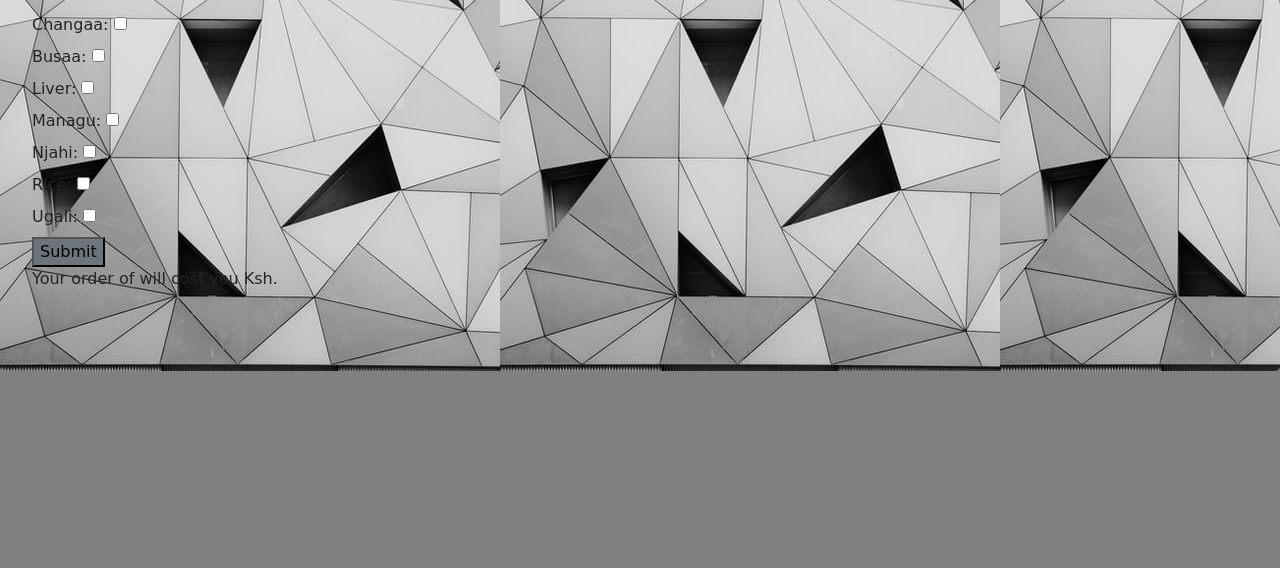
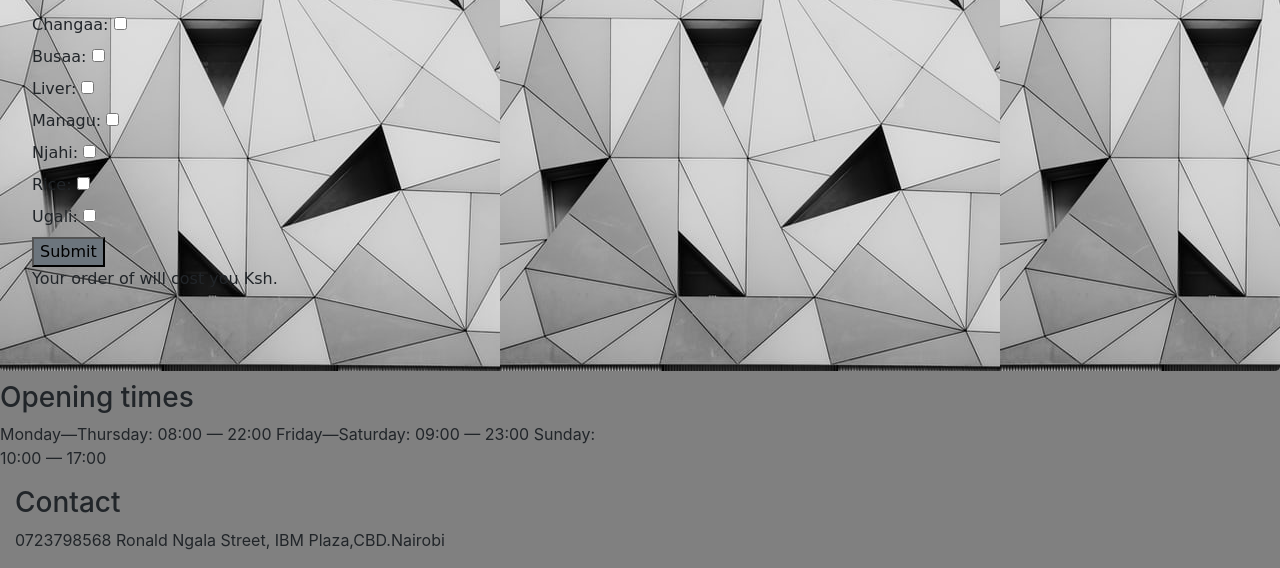
Before and after one commit to Abdihakim-Muhumed/iReserve, a plain HTML site: page osiris.html in a window 1280 px wide. Shown: the part 613-1181 px from the top of the page. Before the commit the page ends 994 px from the top, so only its background shows below. Drawn offline with nearby package versions, Linux system fonts and the light colour scheme.

Commit message:
Added location and opening time of osiri restaurant

```diff
--- a/osiris.html
+++ b/osiris.html
@@ -65,10 +65,35 @@
           <div id="price">
             <p>Your order of <span id="food"></span> will cost you Ksh. <span id="amount"></span></p>
           </div>
-    </div>
+        </div>
+         <div class="opening-time">
+            <div class="row">
+              <div class="col-md-6">
+                <h3>
+                  Opening times
+                </h3>
+                <p>
+                <span>Monday—Thursday: 08:00 — 22:00</span>
+                <span>Friday—Saturday: 09:00 — 23:00 </span>
+                <span>Sunday: 10:00 — 17:00</span>
+                </p>
+              </div>
+            </div>
+          </div>
 
-
-
+      <div class="contact-adress">
+          <div class="col-md-6">
+            <h3>
+            Contact
+            </h3>
+            <p>
+            <span>0723798568</span>
+            <span>Ronald Ngala Street,</span>
+            <span>IBM Plaza,CBD.Nairobi</span>
+            </p>
+          </div>
+        </div>
+      </div>
 
     <script src="https://code.jquery.com/jquery-3.3.1.min.js" integrity="sha256-FgpCb/KJQlLNfOu91ta32o/NMZxltwRo8QtmkMRdAu8=" crossorigin="anonymous"></script>
     <script src="js/osiris.js"></script>
```
